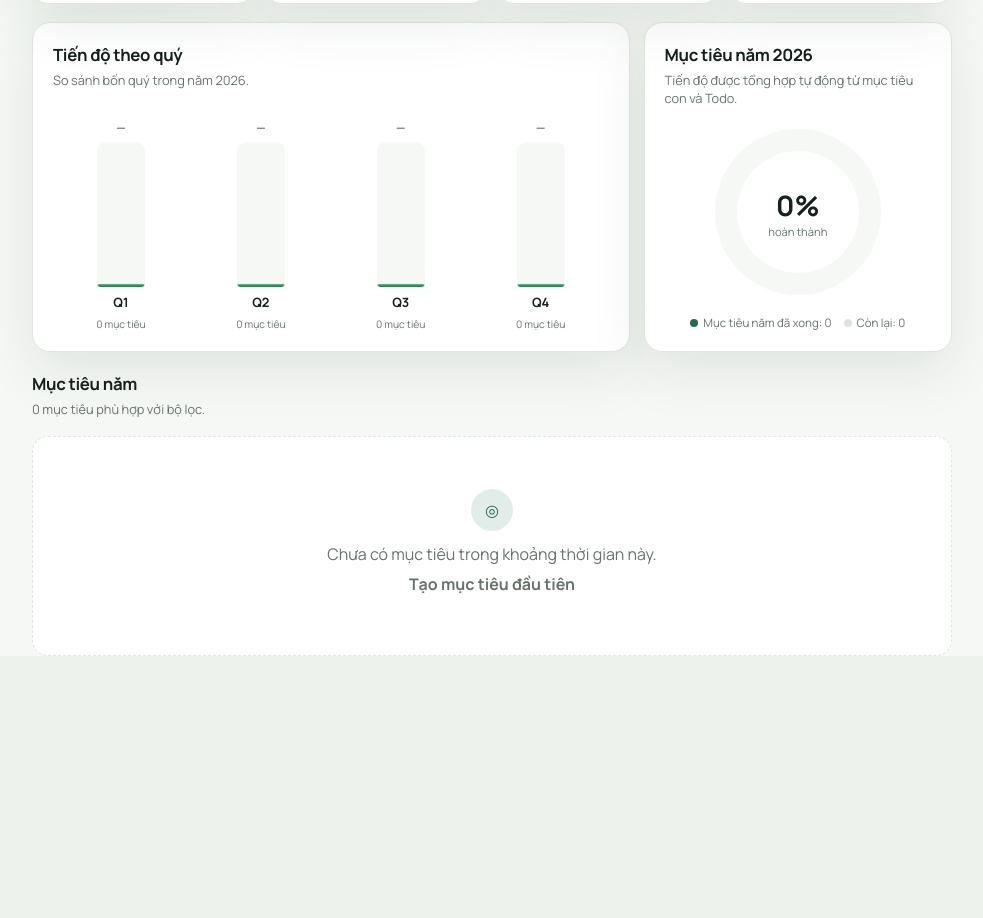
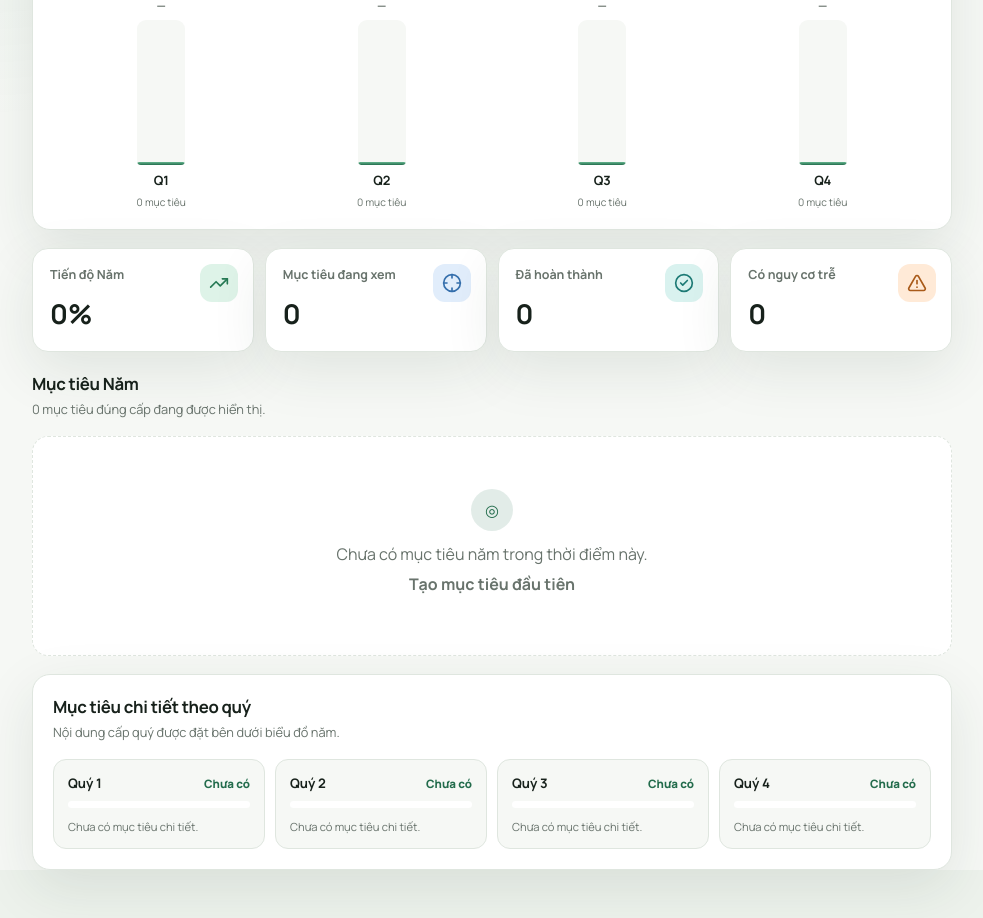
Before and after one commit to Tram-anh99/Todo_List, a React (Vite) app: page / in a window 1280 px wide. Shown: the part 440-1358 px from the top of the page, without its empty margins (148-1131 px from the left). Before the commit the page ends 1144 px from the top, so only its background shows below. Built offline with nearby package versions, Linux system fonts and the light colour scheme.

Commit message:
feat: add day goals and hierarchical period details

```diff
--- a/src/components/GoalDashboard.tsx
+++ b/src/components/GoalDashboard.tsx
@@ -1,10 +1,12 @@
-import { useMemo, useState, type CSSProperties } from 'react'
+import { useMemo, useState } from 'react'
 import { AlertTriangle, CheckCircle2, Crosshair, Plus, TrendingUp } from 'lucide-react'
 import type { Goal, GoalArea, GoalDraft, GoalPeriod } from '../types/goal'
 import type { Todo } from '../types/todo'
-import { getGoalProgress, getGoalQuarter, isGoalOverdue, periodLabels } from '../utils/goalUtils'
+import { getGoalProgress, getISOWeek, getISOWeekRange, isGoalOverdue, periodLabels } from '../utils/goalUtils'
+import { formatDate } from '../utils/todoUtils'
 import { GoalCard } from './GoalCard'
 import { GoalForm } from './GoalForm'
+import { PeriodDetails, type PeriodDetailGroup } from './PeriodDetails'
 import { ProgressBars } from './ProgressCharts'
 import { WeeklyPlanner } from './WeeklyPlanner'
 
@@ -16,28 +18,28 @@ interface Props {
   onDelete: (id: string) => void
 }
 
-const currentYear = new Date().getFullYear()
-const currentQuarter = Math.ceil((new Date().getMonth() + 1) / 3)
-function getCurrentWeek() {
-  const today = new Date()
-  const target = new Date(today.valueOf())
-  const dayNumber = (today.getDay() + 6) % 7
-  target.setDate(target.getDate() - dayNumber + 3)
-  const firstThursday = new Date(target.getFullYear(), 0, 4)
-  return 1 + Math.round(((target.valueOf() - firstThursday.valueOf()) / 86400000 - 3 + ((firstThursday.getDay() + 6) % 7)) / 7)
+const today = new Date()
+const currentDate = `${today.getFullYear()}-${String(today.getMonth() + 1).padStart(2, '0')}-${String(today.getDate()).padStart(2, '0')}`
+const childPeriod: Record<GoalPeriod, GoalPeriod | null> = { year: 'quarter', quarter: 'month', month: 'week', week: 'day', day: null }
+
+function getWeeksInMonth(year: number, month: number) {
+  const lastDay = new Date(year, month, 0).getDate()
+  return [...new Set(Array.from({ length: lastDay }, (_, index) => getISOWeek(`${year}-${String(month).padStart(2, '0')}-${String(index + 1).padStart(2, '0')}`)))].sort((a, b) => a - b)
 }
 
 export function GoalDashboard({ goals, todos, onAdd, onUpdate, onDelete }: Props) {
   const [period, setPeriod] = useState<GoalPeriod>('year')
-  const [year, setYear] = useState(currentYear)
-  const [quarter, setQuarter] = useState(currentQuarter)
-  const [month, setMonth] = useState(new Date().getMonth() + 1)
-  const [week, setWeek] = useState(getCurrentWeek)
+  const [year, setYear] = useState(today.getFullYear())
+  const [quarter, setQuarter] = useState(Math.ceil((today.getMonth() + 1) / 3))
+  const [month, setMonth] = useState(today.getMonth() + 1)
+  const [week, setWeek] = useState(getISOWeek(currentDate))
+  const [day, setDay] = useState(currentDate)
   const [area, setArea] = useState<GoalArea | 'all'>('all')
   const [showForm, setShowForm] = useState(false)
   const [editing, setEditing] = useState<Goal | undefined>()
 
   const progressOf = (goal: Goal) => getGoalProgress(goal.id, goals, todos)
+  const matchesArea = (goal: Goal) => area === 'all' || goal.area === area
   const yearGoals = goals.filter((goal) => goal.year === year)
   const displayedGoals = useMemo(() => yearGoals.filter((goal) => {
     if (area !== 'all' && goal.area !== area) return false
@@ -45,22 +47,30 @@ export function GoalDashboard({ goals, todos, onAdd, onUpdate, onDelete }: Props
     if (period === 'year') return true
     if (period === 'quarter') return goal.quarter === quarter
     if (period === 'month') return goal.month === month
-    return goal.week === week
-  }), [yearGoals, area, period, quarter, month, week])
+    if (period === 'week') return goal.week === week
+    return goal.day === day
+  }), [yearGoals, area, period, quarter, month, week, day])
 
-  const rootGoals = yearGoals.filter((goal) => goal.period === 'year' && !goal.parentId)
-  const overallProgress = rootGoals.length ? Math.round(rootGoals.reduce((sum, goal) => sum + progressOf(goal), 0) / rootGoals.length) : 0
+  const childGroups: PeriodDetailGroup[] = useMemo(() => {
+    if (period === 'year') return [1, 2, 3, 4].map((value) => ({ key: `q-${value}`, label: `Quý ${value}`, goals: yearGoals.filter((goal) => goal.period === 'quarter' && goal.quarter === value && (area === 'all' || goal.area === area)) }))
+    if (period === 'quarter') {
+      const start = (quarter - 1) * 3 + 1
+      return [start, start + 1, start + 2].map((value) => ({ key: `m-${value}`, label: `Tháng ${value}`, goals: yearGoals.filter((goal) => goal.period === 'month' && goal.month === value && (area === 'all' || goal.area === area)) }))
+    }
+    if (period === 'month') return getWeeksInMonth(year, month).map((value) => ({ key: `w-${value}`, label: `Tuần ${value}`, goals: yearGoals.filter((goal) => goal.period === 'week' && goal.week === value && goal.month === month && (area === 'all' || goal.area === area)) }))
+    if (period === 'week') return getISOWeekRange(year, week).map((date, index) => ({ key: date, label: `${['T2', 'T3', 'T4', 'T5', 'T6', 'T7', 'CN'][index]} · ${date.slice(8, 10)}/${date.slice(5, 7)}`, goals: goals.filter((goal) => goal.period === 'day' && goal.day === date && (area === 'all' || goal.area === area)) }))
+    return [{ key: day, label: `Ngày ${formatDate(day)}`, goals: [], todos: todos.filter((todo) => todo.dueDate === day) }]
+  }, [period, yearGoals, goals, todos, area, quarter, month, week, year, day])
+
+  const chartData = childGroups.map((group) => {
+    const values = [...group.goals.map(progressOf), ...(group.todos || []).map((todo) => todo.completed ? 100 : 0)]
+    return { label: group.label.split(' · ')[0].replace('Quý ', 'Q').replace('Tháng ', 'T').replace('Tuần ', 'W'), count: values.length, value: values.length ? Math.round(values.reduce((sum, value) => sum + value, 0) / values.length) : 0 }
+  })
+  const periodProgress = displayedGoals.length ? Math.round(displayedGoals.reduce((sum, goal) => sum + progressOf(goal), 0) / displayedGoals.length) : 0
   const completed = displayedGoals.filter((goal) => progressOf(goal) === 100 || goal.status === 'completed').length
   const overdue = displayedGoals.filter((goal) => isGoalOverdue(goal, progressOf(goal))).length
-
-  const quarterData = [1, 2, 3, 4].map((value) => {
-    const group = yearGoals.filter((goal) => goal.period === 'quarter' && getGoalQuarter(goal) === value)
-    return { label: `Q${value}`, count: group.length, value: group.length ? Math.round(group.reduce((sum, goal) => sum + progressOf(goal), 0) / group.length) : 0 }
-  })
-  const monthData = Array.from({ length: 12 }, (_, index) => index + 1).map((value) => {
-    const group = yearGoals.filter((goal) => goal.period === 'month' && goal.month === value)
-    return { label: `T${value}`, count: group.length, value: group.length ? Math.round(group.reduce((sum, goal) => sum + progressOf(goal), 0) / group.length) : 0 }
-  })
+  const detailLabel = childPeriod[period] ? periodLabels[childPeriod[period]!] : 'Công việc'
+  const chartTitle = period === 'year' ? `Biểu đồ mục tiêu năm ${year}` : period === 'quarter' ? `Biểu đồ Quý ${quarter}/${year}` : period === 'month' ? `Biểu đồ Tháng ${month}/${year}` : period === 'week' ? `Biểu đồ Tuần ${week}/${year}` : `Biểu đồ ngày ${formatDate(day)}`
 
   const openCreate = () => { setEditing(undefined); setShowForm(true) }
   const save = (draft: GoalDraft) => {
@@ -68,60 +78,49 @@ export function GoalDashboard({ goals, todos, onAdd, onUpdate, onDelete }: Props
     if (saved) { setShowForm(false); setEditing(undefined) }
     return saved
   }
+  const selectDay = (value: string) => {
+    if (!value) return
+    setDay(value)
+    setYear(Number(value.slice(0, 4)))
+    setMonth(Number(value.slice(5, 7)))
+    setQuarter(Math.ceil(Number(value.slice(5, 7)) / 3))
+    setWeek(getISOWeek(value))
+  }
 
   return (
     <div className="dashboard-page">
       <section className="dashboard-toolbar">
-        <div className="period-tabs">
-          {(Object.keys(periodLabels) as GoalPeriod[]).map((value) => <button key={value} className={period === value ? 'active' : ''} onClick={() => setPeriod(value)}>{periodLabels[value]}</button>)}
-        </div>
+        <div className="period-tabs">{(Object.keys(periodLabels) as GoalPeriod[]).map((value) => <button key={value} className={period === value ? 'active' : ''} onClick={() => setPeriod(value)}>{periodLabels[value]}</button>)}</div>
         <div className="dashboard-filters">
           <input aria-label="Năm" type="number" min="2020" max="2100" value={year} onChange={(e) => setYear(Number(e.target.value))} />
           {period === 'quarter' && <select aria-label="Quý" value={quarter} onChange={(e) => setQuarter(Number(e.target.value))}>{[1, 2, 3, 4].map((value) => <option key={value} value={value}>Quý {value}</option>)}</select>}
           {period === 'month' && <select aria-label="Tháng" value={month} onChange={(e) => setMonth(Number(e.target.value))}>{Array.from({ length: 12 }, (_, index) => index + 1).map((value) => <option key={value} value={value}>Tháng {value}</option>)}</select>}
           {period === 'week' && <input aria-label="Tuần" type="number" min="1" max="53" value={week} onChange={(e) => setWeek(Number(e.target.value))} />}
-          <select aria-label="Lĩnh vực" value={area} onChange={(e) => setArea(e.target.value as GoalArea | 'all')}>
-            <option value="all">Mọi lĩnh vực</option><option value="work">Công việc</option><option value="study">Học tập</option><option value="health">Sức khỏe</option><option value="finance">Tài chính</option><option value="personal">Bản thân</option><option value="family">Gia đình</option><option value="other">Khác</option>
-          </select>
+          {period === 'day' && <input aria-label="Ngày" type="date" value={day} onChange={(e) => selectDay(e.target.value)} />}
+          <select aria-label="Lĩnh vực" value={area} onChange={(e) => setArea(e.target.value as GoalArea | 'all')}><option value="all">Mọi lĩnh vực</option><option value="work">Công việc</option><option value="study">Học tập</option><option value="health">Sức khỏe</option><option value="finance">Tài chính</option><option value="personal">Bản thân</option><option value="family">Gia đình</option><option value="other">Khác</option></select>
           <button className="primary-button" onClick={openCreate}><Plus size={17} /> Mục tiêu mới</button>
         </div>
       </section>
 
       {showForm && <GoalForm goals={goals} initial={editing} defaultYear={year} onSave={save} onCancel={() => { setShowForm(false); setEditing(undefined) }} />}
+      <ProgressBars title={chartTitle} subtitle={`Biểu đồ chính đứng đầu, tổng hợp tiến độ chi tiết theo ${detailLabel.toLowerCase()}.`} data={chartData} />
 
       <section className="goal-stats">
-        <div><span className="stat-icon green"><TrendingUp size={20} /></span><p>Tiến độ năm</p><strong>{overallProgress}%</strong></div>
+        <div><span className="stat-icon green"><TrendingUp size={20} /></span><p>Tiến độ {periodLabels[period]}</p><strong>{periodProgress}%</strong></div>
         <div><span className="stat-icon blue"><Crosshair size={20} /></span><p>Mục tiêu đang xem</p><strong>{displayedGoals.length}</strong></div>
         <div><span className="stat-icon teal"><CheckCircle2 size={20} /></span><p>Đã hoàn thành</p><strong>{completed}</strong></div>
         <div><span className="stat-icon orange"><AlertTriangle size={20} /></span><p>Có nguy cơ trễ</p><strong>{overdue}</strong></div>
       </section>
 
-      <div className="dashboard-grid">
-        <ProgressBars title="Tiến độ theo quý" subtitle={`So sánh bốn quý trong năm ${year}.`} data={quarterData} />
-        <section className="panel year-progress-panel">
-          <div className="section-heading"><div><h2>Mục tiêu năm {year}</h2><p>Tiến độ được tổng hợp tự động từ mục tiêu con và Todo.</p></div></div>
-          <div className="donut" style={{ '--progress': `${overallProgress * 3.6}deg` } as CSSProperties}><div><strong>{overallProgress}%</strong><span>hoàn thành</span></div></div>
-          <div className="year-legend"><span><i className="legend-done" /> Mục tiêu năm đã xong: {rootGoals.filter((goal) => progressOf(goal) === 100).length}</span><span><i className="legend-active" /> Còn lại: {Math.max(rootGoals.length - rootGoals.filter((goal) => progressOf(goal) === 100).length, 0)}</span></div>
-        </section>
-      </div>
-
-      {period === 'month' && <ProgressBars title="Tiến độ 12 tháng" subtitle={`Mục tiêu theo từng tháng trong năm ${year}.`} data={monthData} />}
-      {period === 'week' && <WeeklyPlanner goals={goals} todos={todos} week={week} year={year} />}
-
       <section className="goals-section">
-        <div className="section-heading"><div><h2>Mục tiêu {periodLabels[period].toLowerCase()}</h2><p>{displayedGoals.length} mục tiêu phù hợp với bộ lọc.</p></div></div>
+        <div className="section-heading"><div><h2>Mục tiêu {periodLabels[period]}</h2><p>{displayedGoals.length} mục tiêu đúng cấp đang được hiển thị.</p></div></div>
         <div className="goal-grid">
-          {displayedGoals.length ? displayedGoals.map((goal) => <GoalCard
-            key={goal.id}
-            goal={goal}
-            progress={progressOf(goal)}
-            parent={goals.find((item) => item.id === goal.parentId)}
-            taskCount={todos.filter((todo) => todo.goalId === goal.id).length}
-            onEdit={() => { setEditing(goal); setShowForm(true); window.scrollTo({ top: 0, behavior: 'smooth' }) }}
-            onDelete={() => { if (window.confirm(`Xóa mục tiêu “${goal.title}”? Các Todo liên kết sẽ được giữ lại.`)) onDelete(goal.id) }}
-          />) : <div className="empty-state span-full"><span>◎</span><p>Chưa có mục tiêu trong khoảng thời gian này.</p><button className="text-button" onClick={openCreate}>Tạo mục tiêu đầu tiên</button></div>}
+          {displayedGoals.length ? displayedGoals.map((goal) => <GoalCard key={goal.id} goal={goal} progress={progressOf(goal)} parent={goals.find((item) => item.id === goal.parentId)} taskCount={todos.filter((todo) => todo.goalId === goal.id).length} onEdit={() => { setEditing(goal); setShowForm(true); window.scrollTo({ top: 0, behavior: 'smooth' }) }} onDelete={() => { if (window.confirm(`Xóa mục tiêu “${goal.title}”? Các Todo liên kết sẽ được giữ lại.`)) onDelete(goal.id) }} />) : <div className="empty-state span-full"><span>◎</span><p>Chưa có mục tiêu {periodLabels[period].toLowerCase()} trong thời điểm này.</p><button className="text-button" onClick={openCreate}>Tạo mục tiêu đầu tiên</button></div>}
         </div>
       </section>
+
+      {period === 'week' && <WeeklyPlanner goals={goals.filter(matchesArea)} todos={todos} week={week} year={year} />}
+      <PeriodDetails title={period === 'day' ? 'Công việc chi tiết trong ngày' : `Mục tiêu chi tiết theo ${detailLabel.toLowerCase()}`} subtitle={period === 'day' ? 'Các Todo có hạn hoàn thành trong ngày đã chọn.' : `Nội dung cấp ${detailLabel.toLowerCase()} được đặt bên dưới biểu đồ ${periodLabels[period].toLowerCase()}.`} groups={childGroups} getProgress={progressOf} />
     </div>
   )
 }
--- /dev/null
+++ b/src/components/PeriodDetails.tsx
@@ -0,0 +1,46 @@
+import { CheckCircle2, Circle } from 'lucide-react'
+import type { Goal } from '../types/goal'
+import type { Todo } from '../types/todo'
+
+export interface PeriodDetailGroup {
+  key: string
+  label: string
+  goals: Goal[]
+  todos?: Todo[]
+}
+
+interface Props {
+  title: string
+  subtitle: string
+  groups: PeriodDetailGroup[]
+  getProgress: (goal: Goal) => number
+}
+
+export function PeriodDetails({ title, subtitle, groups, getProgress }: Props) {
+  return (
+    <section className="panel period-details">
+      <div className="section-heading"><div><h2>{title}</h2><p>{subtitle}</p></div></div>
+      <div className="period-detail-grid">
+        {groups.map((group) => {
+          const goalValues = group.goals.map(getProgress)
+          const todoValues = (group.todos || []).map((todo) => todo.completed ? 100 : 0)
+          const values = [...goalValues, ...todoValues]
+          const progress = values.length ? Math.round(values.reduce((sum, value) => sum + value, 0) / values.length) : 0
+          const itemCount = group.goals.length + (group.todos?.length || 0)
+          return (
+            <article className="period-detail-card" key={group.key}>
+              <div className="period-detail-head"><strong>{group.label}</strong><span>{itemCount ? `${progress}%` : 'Chưa có'}</span></div>
+              <div className="progress-track"><span style={{ width: `${progress}%` }} /></div>
+              <ul>
+                {group.goals.slice(0, 4).map((goal) => <li key={goal.id}>{getProgress(goal) === 100 ? <CheckCircle2 size={14} /> : <Circle size={14} />}<span>{goal.title}</span></li>)}
+                {(group.todos || []).slice(0, 4).map((todo) => <li key={todo.id}>{todo.completed ? <CheckCircle2 size={14} /> : <Circle size={14} />}<span>{todo.title}</span></li>)}
+                {!itemCount && <li className="muted-item">Chưa có mục tiêu chi tiết.</li>}
+                {itemCount > 4 && <li className="more-items">+{itemCount - 4} mục khác</li>}
+              </ul>
+            </article>
+          )
+        })}
+      </div>
+    </section>
+  )
+}
--- a/src/styles.css
+++ b/src/styles.css
@@ -197,6 +197,17 @@ input:focus, select:focus, textarea:focus { border-color: var(--accent); box-sha
 .focus-list li small { float: right; color: var(--muted); }
 .muted-item { color: var(--muted); font-size: .78rem; }
 .span-full { grid-column: 1 / -1; }
+.period-detail-grid { display: grid; grid-template-columns: repeat(4, 1fr); gap: 10px; }
+.period-detail-card { min-width: 0; padding: 14px; border: 1px solid var(--border); border-radius: 13px; background: var(--surface-soft); }
+.period-detail-head { display: flex; align-items: center; justify-content: space-between; gap: 8px; }
+.period-detail-head strong { font-size: .82rem; }
+.period-detail-head span { color: var(--accent); font-size: .72rem; font-weight: 800; }
+.period-detail-card .progress-track { margin: 9px 0 11px; background: var(--surface); }
+.period-detail-card ul { display: grid; gap: 7px; margin: 0; padding: 0; list-style: none; }
+.period-detail-card li { display: flex; align-items: flex-start; gap: 6px; min-width: 0; color: var(--muted); font-size: .7rem; line-height: 1.35; }
+.period-detail-card li svg { flex: 0 0 auto; margin-top: 1px; color: var(--accent); }
+.period-detail-card li span { overflow: hidden; text-overflow: ellipsis; white-space: nowrap; }
+.period-detail-card .more-items { color: var(--accent); font-weight: 700; }
 
 @media (max-width: 700px) {
   .app-shell { width: min(100% - 22px, 560px); margin: 26px auto; }
@@ -220,6 +231,7 @@ input:focus, select:focus, textarea:focus { border-color: var(--accent); box-sha
   .goal-stats { grid-template-columns: repeat(2, 1fr); }
   .dashboard-grid, .goal-grid { grid-template-columns: 1fr; }
   .goal-form-grid { grid-template-columns: repeat(2, 1fr); }
+  .period-detail-grid { grid-template-columns: repeat(2, 1fr); }
 }
 
 @media (max-width: 430px) {
@@ -236,4 +248,5 @@ input:focus, select:focus, textarea:focus { border-color: var(--accent); box-sha
   .bar-chart { gap: 6px; overflow-x: auto; justify-content: flex-start; }
   .bar-column { flex: 0 0 48px; }
   .weekly-summary { grid-template-columns: 1fr; }
+  .period-detail-grid { grid-template-columns: 1fr; }
 }
--- a/src/types/goal.ts
+++ b/src/types/goal.ts
@@ -1,4 +1,4 @@
-export type GoalPeriod = 'year' | 'quarter' | 'month' | 'week'
+export type GoalPeriod = 'year' | 'quarter' | 'month' | 'week' | 'day'
 export type GoalStatus = 'planned' | 'active' | 'completed' | 'paused'
 export type GoalArea = 'work' | 'study' | 'health' | 'finance' | 'personal' | 'family' | 'other'
 
@@ -12,6 +12,7 @@ export interface Goal {
   quarter?: number
   month?: number
   week?: number
+  day?: string
   parentId?: string
   status: GoalStatus
   priority: 'low' | 'medium' | 'high'
--- a/src/utils/goalUtils.ts
+++ b/src/utils/goalUtils.ts
@@ -51,6 +51,10 @@ export function getGoalPeriodRange(goal: Goal | GoalDraft) {
       end: isoDate(new Date(Date.UTC(year, month, 0))),
     }
   }
+  if (goal.period === 'day') {
+    const day = goal.day || `${year}-01-01`
+    return { start: day, end: day }
+  }
   const week = goal.week ?? 1
   const januaryFourth = new Date(Date.UTC(year, 0, 4))
   const day = januaryFourth.getUTCDay() || 7
@@ -59,6 +63,27 @@ export function getGoalPeriodRange(goal: Goal | GoalDraft) {
   const sunday = new Date(monday)
   sunday.setUTCDate(monday.getUTCDate() + 6)
   return { start: isoDate(monday), end: isoDate(sunday) }
+}
+
+export function getISOWeek(dateString: string) {
+  const date = new Date(`${dateString}T12:00:00Z`)
+  const target = new Date(date.valueOf())
+  const dayNumber = (date.getUTCDay() + 6) % 7
+  target.setUTCDate(target.getUTCDate() - dayNumber + 3)
+  const firstThursday = new Date(Date.UTC(target.getUTCFullYear(), 0, 4))
+  return 1 + Math.round(((target.valueOf() - firstThursday.valueOf()) / 86400000 - 3 + ((firstThursday.getUTCDay() + 6) % 7)) / 7)
+}
+
+export function getISOWeekRange(year: number, week: number) {
+  const januaryFourth = new Date(Date.UTC(year, 0, 4))
+  const day = januaryFourth.getUTCDay() || 7
+  const monday = new Date(januaryFourth)
+  monday.setUTCDate(januaryFourth.getUTCDate() - day + 1 + (week - 1) * 7)
+  return Array.from({ length: 7 }, (_, index) => {
+    const date = new Date(monday)
+    date.setUTCDate(monday.getUTCDate() + index)
+    return isoDate(date)
+  })
 }
 
 function dayDistance(from: string, to: string) {
@@ -98,4 +123,4 @@ export const statusLabels = {
   planned: 'Dự kiến', active: 'Đang thực hiện', completed: 'Hoàn thành', paused: 'Tạm dừng',
 } as const
 
-export const periodLabels = { year: 'Năm', quarter: 'Quý', month: 'Tháng', week: 'Tuần' } as const
+export const periodLabels = { year: 'Năm', quarter: 'Quý', month: 'Tháng', week: 'Tuần', day: 'Ngày' } as const
```
Also changed, not shown: src/components/GoalForm.tsx (+15 -6 lines), 1 other file (tests, documents, lock files or other folders).
